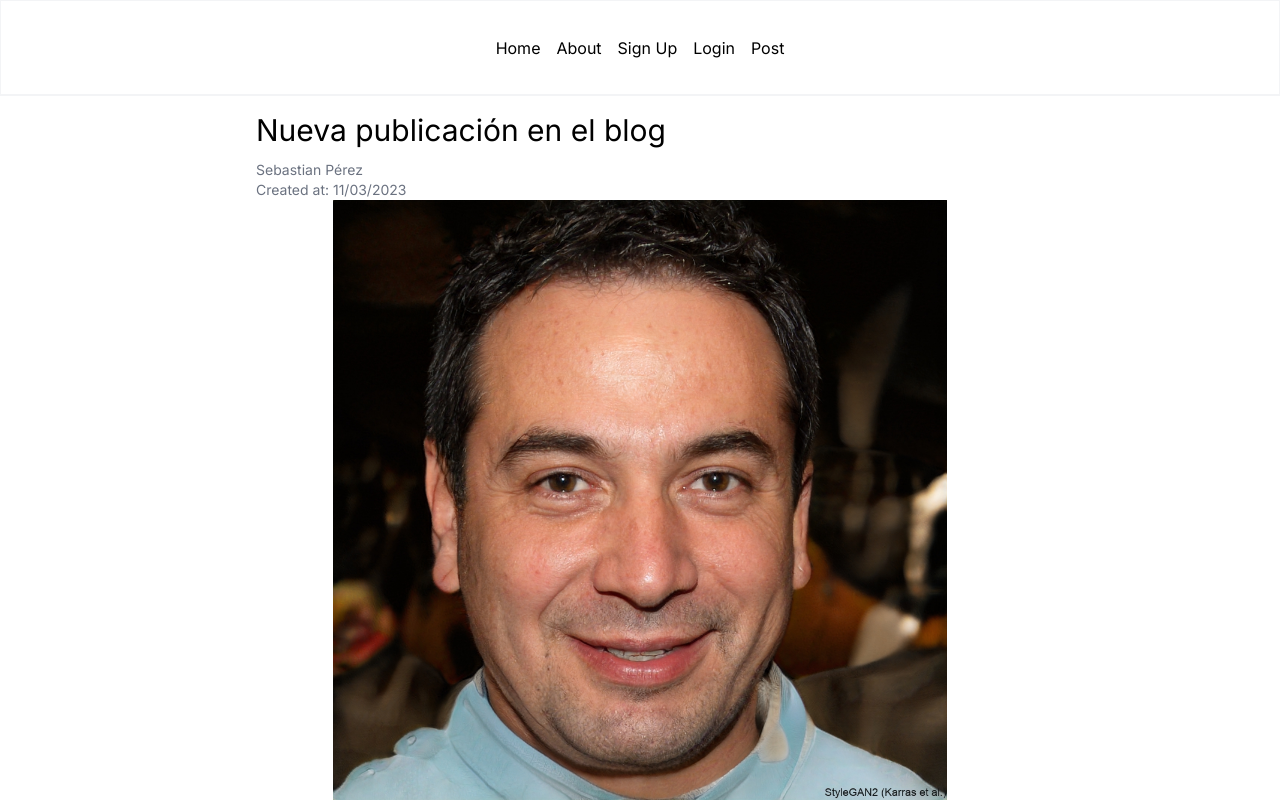
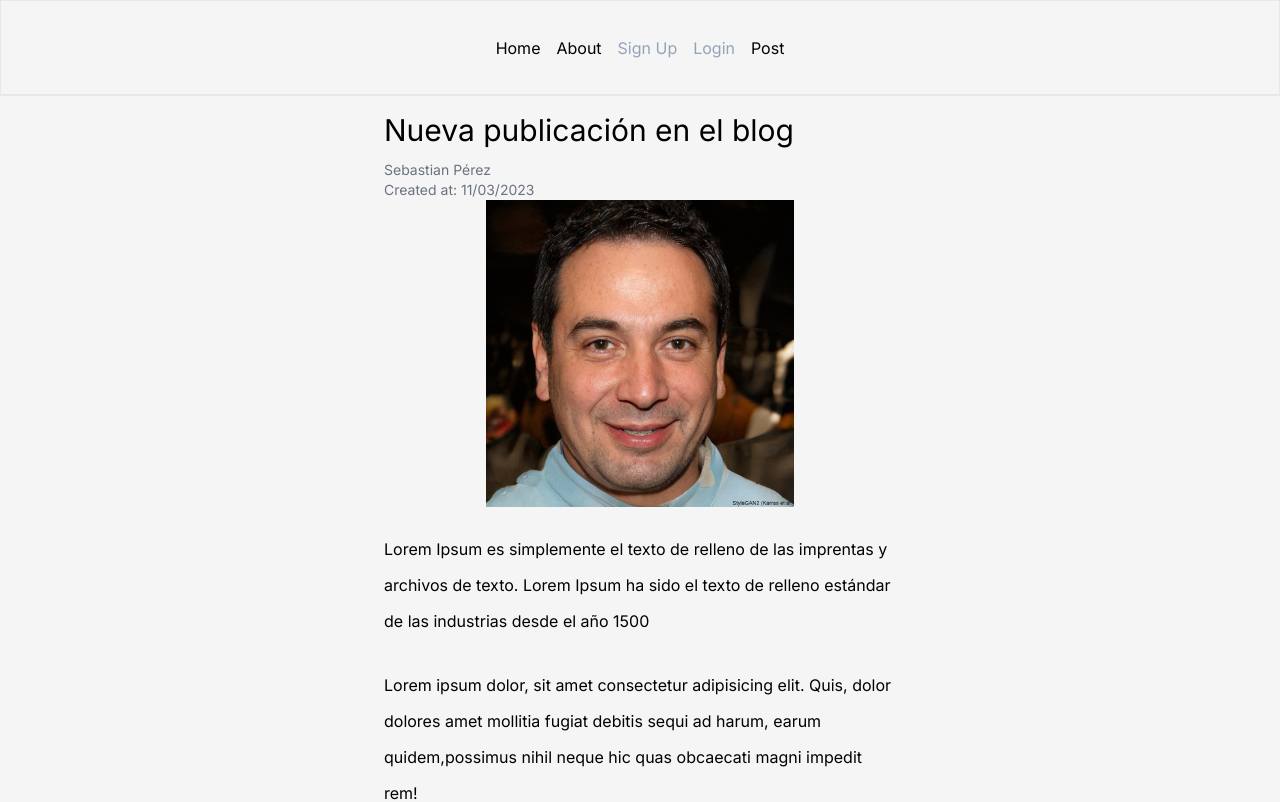
Before and after one commit to Sebastian-pz/blog, a Next.js app: page /post/0 in a window 1280 px wide. Shown: the top 802 px of the page. Built offline with nearby package versions, Linux system fonts and the light colour scheme.

Commit message:
adding styles with resposive

```diff
--- /dev/null
+++ b/src/app/about/page.tsx
@@ -0,0 +1,5 @@
+import React from "react";
+
+export default function Page() {
+  return <div>page</div>;
+}
--- a/src/app/components/navbar/navbar.tsx
+++ b/src/app/components/navbar/navbar.tsx
@@ -5,32 +5,37 @@ const LINK_LIST = [
   {
     label: "Home",
     path: "/",
+    styles: "",
   },
   {
     label: "About",
     path: "/about",
+    styles: "",
   },
   {
     label: "Sign Up",
     path: "/signup",
+    styles: "pointer-events-none text-slate-400 ",
   },
   {
     label: "Login",
     path: "login",
+    styles: " pointer-events-none text-slate-400 ",
   },
   {
     label: "Post",
     path: "/post/0",
+    styles: "",
   },
 ];
 
 export default function Navbar() {
   return (
-    <div className="flex w-auto h-24 border border-b-2 border-gray-100 mb-4 justify-center items-center">
+    <div className="flex w-auto h-24 border border-b-2 border-gray-200 mb-4 justify-center items-center">
       {LINK_LIST.map((route, index) => {
-        const { label, path } = route;
+        const { label, path, styles } = route;
         return (
-          <Link href={path} key={index} className="m-2">
+          <Link href={path} key={index} className={`m-2 ${styles}`}>
             {label}
           </Link>
         );
--- a/src/app/globals.css
+++ b/src/app/globals.css
@@ -9,4 +9,5 @@
 }
 
 body {
+  background-color: whitesmoke;
 }
--- a/src/app/page.tsx
+++ b/src/app/page.tsx
@@ -1,5 +1,5 @@
 import "./page.css";
-// import { posts } from "./utils/const";
+import womanPhoto from "../../public/woman.png";
 import Link from "next/link";
 
 import { getPosts } from "./services/posts";
@@ -8,9 +8,29 @@ import { postInterface } from "./utils/interfaces";
 export default async function Home() {
   const posts: Array<postInterface> = (await getPosts()).slice(0, 5);
 
+  const [mainPost] = posts;
+
+  console.log(mainPost);
+
   return (
     <main className="home">
       <section className="">
+        <div className="home__mainPost text-center border-b-2 border-slate-200 pb-6">
+          <h2 className="text-3xl font-bold mb-3">
+            Titulo de la publicación principal
+          </h2>
+          <img
+            src={womanPhoto.src}
+            alt=""
+            className="h-2/4 mb-3 max-h-[350px] m-auto"
+          />
+          <p>
+            Esta es una descripción genérica de una publicación en el blog,
+            estamos buscando probar los estilos en la publicación que se
+            encuentra al inicio de todo
+          </p>
+        </div>
+
         {posts.map((post, index) => {
           const [introductionParagraph] = post.description;
           return (
@@ -21,7 +41,7 @@ export default async function Home() {
               <div className="m-auto">
                 <img
                   src={post.image.src}
-                  alt="post image"
+                  alt={`post image about ${introductionParagraph}`}
                   className="home__post__image"
                 />
               </div>
--- a/src/app/post/[id]/page.tsx
+++ b/src/app/post/[id]/page.tsx
@@ -20,18 +20,16 @@ export default function Page({ params }: paramsInterface) {
     if (!post) setPost(getPost(id || 0));
   }, [post]);
 
-  console.log(post);
-
   if (post) {
     return (
-      <div className="m-auto w-3/5">
+      <div className="m-auto w-3/4 sm:w-3/5 lg:w-2/5">
         <h1 className="text-3xl mb-3">{post.title}</h1>
         <p className="text-sm text-gray-500">{post.author}</p>
         <p className="text-sm text-gray-500">{`Created at: ${post.creationDate}`}</p>
         <img
           src={post.image.src}
           alt="post main image"
-          className="w-[80%] ml-auto mr-auto mb-10 max-h-[600px] overflow-hidden"
+          className="m-auto mb-6 w-[90%] lg:w-3/5"
         />
         <section className="">
           {post.description.map((text, index) => {
```
Also changed, not shown: src/app/page.css (+11 -2 lines), public/woman.png (added).
